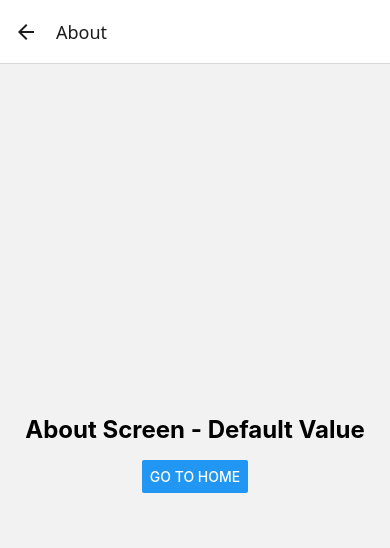
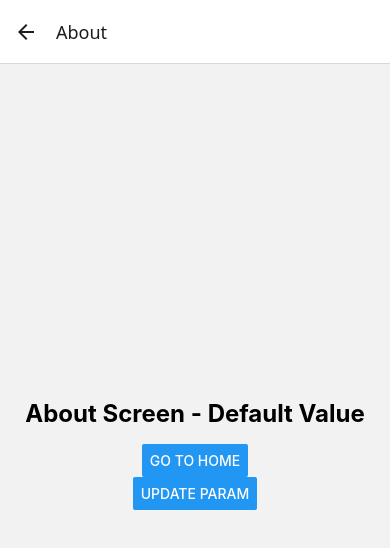
Before and after one commit to hAI-FA001/React-Native--Learn, a React Native app in the folder Navigation/: screen /About in a window 390 px wide. Shown: the top 548 px of the page. Built offline with nearby package versions, Linux system fonts and the light colour scheme.

Commit message:
update the data with setParams

```diff
--- a/Navigation/screens/AboutScreen.js
+++ b/Navigation/screens/AboutScreen.js
@@ -9,6 +9,10 @@ const AboutScreen = ({ route }) => {
     <View style={styles.container}>
       <Text style={styles.text}>About Screen - {name}</Text>
       <Button title="Go To Home" onPress={() => navigation.navigate('Home')} />
+      <Button
+        title="Update Param"
+        onPress={() => navigation.setParams({ name: `Updated - ${name} ` })}
+      />
     </View>
   )
 }
```
